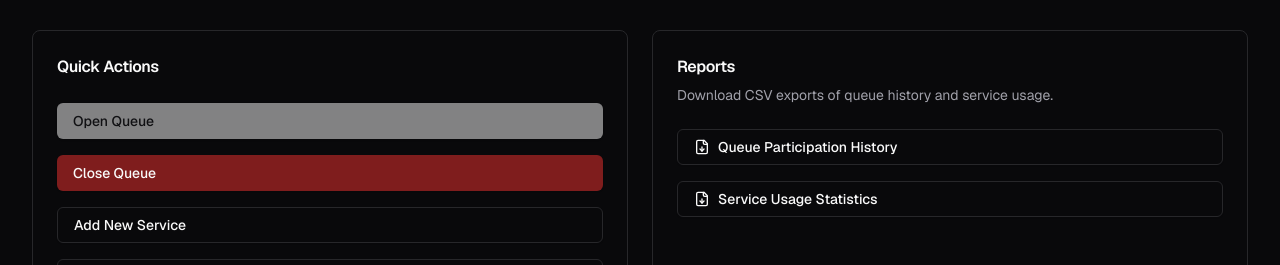
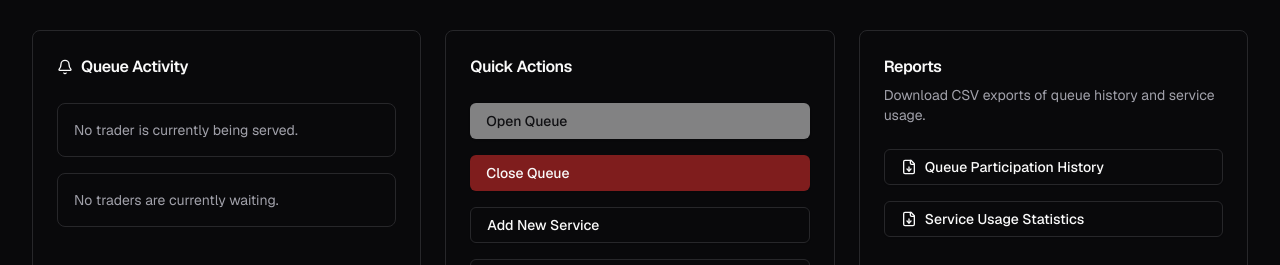
Before and after one commit to rbuserr/Lachesis---QueueSmart-App-, a Next.js app: page /admin-dashboard in a window 1280 px wide. Shown: the part 687-952 px from the top of the page. Built offline with nearby package versions, Linux system fonts and the light colour scheme; no server answers.

Commit message:
Complete notification UI and add notification tests

```diff
--- a/src/app/(admin)/admin-dashboard/page.tsx
+++ b/src/app/(admin)/admin-dashboard/page.tsx
@@ -222,8 +222,52 @@ export default function AdminDashboard() {
 
       </div>
 
-      <div className="grid gap-6 lg:grid-cols-2">
-        {/* TODO(notification-module): add the assigned notification/activity UI here. */}
+      <div className="grid gap-6 lg:grid-cols-3">
+        <Card className="transition-all hover:shadow-lg">
+          <CardHeader>
+            <CardTitle className="text-base flex items-center gap-2">
+              <Bell className="h-4 w-4" />
+              Queue Activity
+            </CardTitle>
+          </CardHeader>
+
+          <CardContent className="space-y-4">
+            {snapshot.currentlyServing ? (
+              <div className="rounded-lg border p-4">
+                <p className="text-sm font-medium">
+                  Currently Serving
+                </p>
+                <p className="text-sm text-muted-foreground mt-1">
+                  {snapshot.currentlyServing.traderName}
+                </p>
+              </div>
+            ) : (
+              <div className="rounded-lg border p-4">
+                <p className="text-sm text-muted-foreground">
+                  No trader is currently being served.
+                </p>
+              </div>
+            )}
+
+            {snapshot.entries.length > 0 ? (
+              <div className="rounded-lg border p-4">
+                <p className="text-sm font-medium">
+                  Waiting Queue
+                </p>
+                <p className="text-sm text-muted-foreground mt-1">
+                  {snapshot.entries.length} trader
+                  {snapshot.entries.length === 1 ? "" : "s"} waiting
+                </p>
+              </div>
+            ) : (
+              <div className="rounded-lg border p-4">
+                <p className="text-sm text-muted-foreground">
+                  No traders are currently waiting.
+                </p>
+              </div>
+            )}
+          </CardContent>
+        </Card>
         {/* shortcut buttons for common admin actions */}
         <Card className="transition-all hover:shadow-lg">
           <CardHeader>
```
Also changed, not shown: eslint.config.mjs (+6 -1 lines), 1 other file (tests, documents, lock files or other folders).
